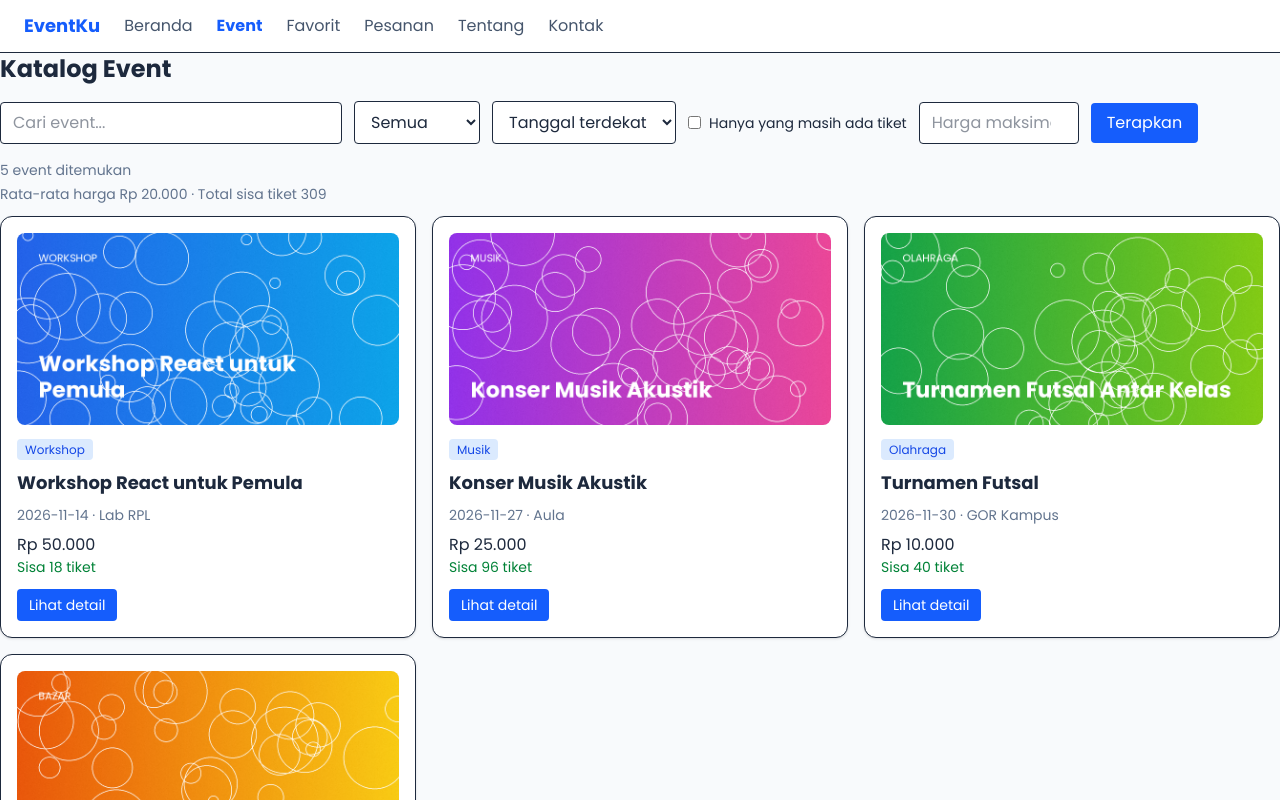
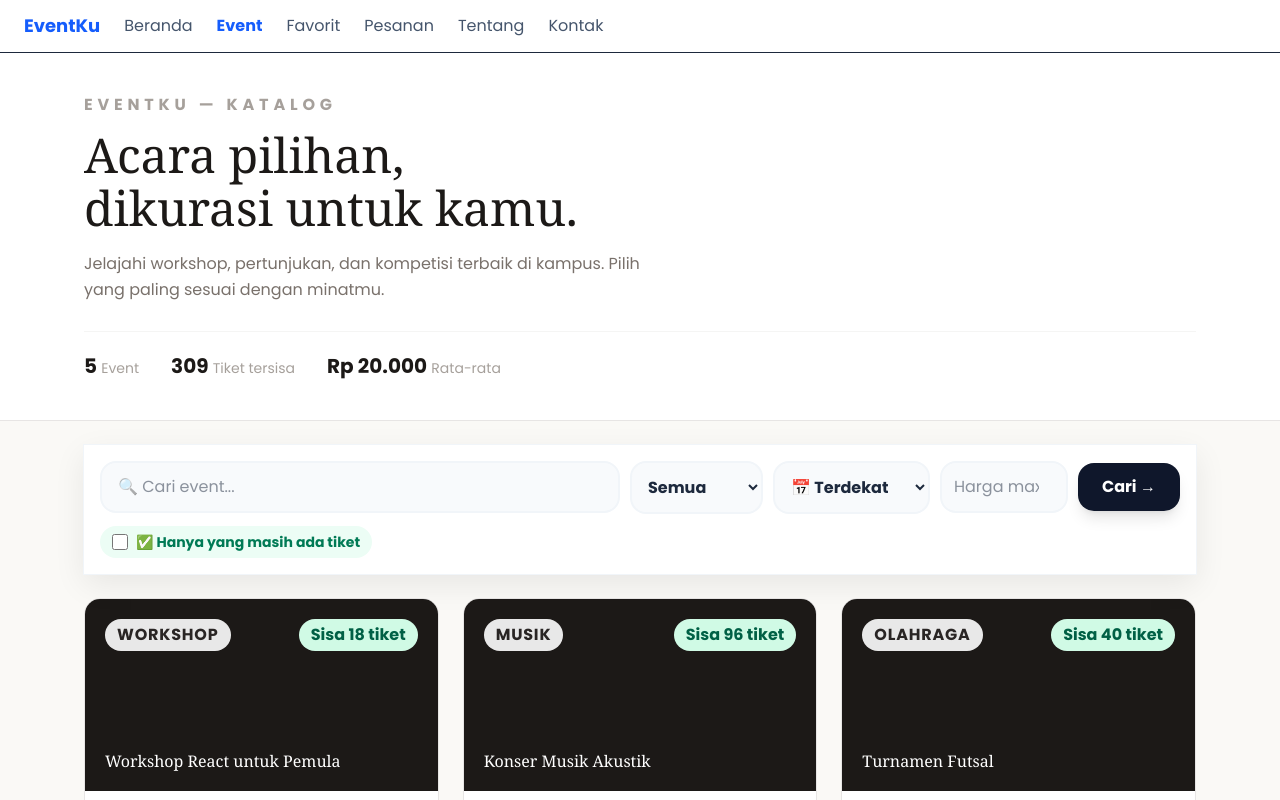
Before and after one commit to cheniarpl1-rgb/latihan-nextjs, a Next.js app: page /event in a window 1280 px wide. Shown: the top 800 px of the page. Built offline with nearby package versions, Linux system fonts and the light colour scheme.

Commit message:
rusakkan

```diff
--- a/app/event/page.tsx
+++ b/app/event/page.tsx
@@ -1,4 +1,5 @@
 import type { Metadata } from "next";
+import Link from "next/link";
 import { ambilEvents } from "@/data/ambil";
 import { rupiah } from "@/data/events";
 import { PER_HALAMAN, bacaSaringan, saringEvents } from "@/data/saring";
@@ -11,11 +12,9 @@ export default async function Katalog({ searchParams }: PageProps<"/event">) {
   const s = bacaSaringan(await searchParams);
   const events = await ambilEvents();
   const tersusun = saringEvents(events, s);
-
   const jumlahHalaman = Math.max(1, Math.ceil(tersusun.length / PER_HALAMAN));
   const hal = Math.min(s.hal, jumlahHalaman);
   const terlihat = tersusun.slice((hal - 1) * PER_HALAMAN, hal * PER_HALAMAN);
-
   const daftarKategori = ["Semua", ...new Set(events.map((e) => e.kategori))];
   const totalSisa = tersusun.reduce((t, e) => t + (e.kuota - e.terisi), 0);
   const rataHarga =
@@ -24,29 +23,81 @@ export default async function Katalog({ searchParams }: PageProps<"/event">) {
       : Math.round(tersusun.reduce((t, e) => t + e.harga, 0) / tersusun.length);
 
   return (
+    <div className="min-h-screen bg-[#FAF9F6]">
+      {/* HERO ELEGAN */}
+      <div className="border-b border-stone-200 bg-white">
+        <div className="mx-auto max-w-6xl px-5 py-10">
+          <p className="text- font-bold uppercase tracking-[0.3em] text-stone-400">
+            EventKu — Katalog
+          </p>
+          <h1 className="mt-3 max-w-2xl font-serif text-4xl leading-[1.1] font-medium text-stone-900 sm:text-5xl">
+            Acara pilihan,
+            <br />
+            dikurasi untuk kamu.
+          </h1>
+          <p className="mt-4 max-w-xl text- leading-relaxed text-stone-500">
+            Jelajahi workshop, pertunjukan, dan kompetisi terbaik di kampus.
+            Pilih yang paling sesuai dengan minatmu.
+          </p>
+          <div className="mt-7 flex gap-8 border-t border-stone-100 pt-5">
             <div>
-      <h1 className="mb-4 text-2xl font-bold">Katalog Event</h1>
-      {/* key: bila URL berubah, formulir dibuat ulang agar isiannya ikut URL */}
+              <p className="text-xl font-bold text-stone-900">
+                {tersusun.length}{" "}
+                <span className="text-sm font-normal text-stone-400">
+                  Event
+                </span>
+              </p>
+            </div>
+            <div>
+              <p className="text-xl font-bold text-stone-900">
+                {totalSisa}{" "}
+                <span className="text-sm font-normal text-stone-400">
+                  Tiket tersisa
+                </span>
+              </p>
+            </div>
+            <div>
+              <p className="text-xl font-bold text-stone-900">
+                {rupiah(rataHarga)}{" "}
+                <span className="text-sm font-normal text-stone-400">
+                  Rata-rata
+                </span>
+              </p>
+            </div>
+          </div>
+        </div>
+      </div>
+
+      <div className="mx-auto max-w-6xl px-5 py-8">
         <KontrolKatalog
           key={JSON.stringify(s)}
           s={s}
           daftarKategori={daftarKategori}
         />
-      <p className="mb-1 text-sm text-slate-500">
-        {tersusun.length} event ditemukan
+
+        {tersusun.length === 0 ? (
+          <div className="rounded-2xl border border-stone-200 bg-white p-12 text-center">
+            <p className="font-serif text-2xl text-stone-800">
+              Tidak ada event yang cocok.
             </p>
-      <p className="mb-3 text-sm text-slate-500">
-        Rata-rata harga {rupiah(rataHarga)} · Total sisa tiket {totalSisa}
+            <p className="mt-1 text-sm text-stone-500">
+              Coba ubah kata kunci atau atur ulang filter.
             </p>
-      {tersusun.length === 0 ? (
-        <p className="text-slate-500">Tidak ada event yang cocok.</p>
+            <Link
+              href="/event"
+              className="mt-5 inline-block rounded-full bg-stone-900 px-5 py-2 text-sm font-medium text-white"
+            >
+              Atur ulang filter
+            </Link>
+          </div>
         ) : (
-        <div className="grid gap-4 sm:grid-cols-2 lg:grid-cols-3">
+          <div className="grid gap-6 sm:grid-cols-2 lg:grid-cols-3">
             {terlihat.map((e) => (
               <KartuEvent key={e.id} event={e} />
             ))}
           </div>
         )}
       </div>
+    </div>
   );
 }
--- a/components/KartuEvent.tsx
+++ b/components/KartuEvent.tsx
@@ -1,46 +1,65 @@
-import Image from "next/image";
 import Link from "next/link";
 import { rupiah, type Event } from "@/data/events";
 
-export default function KartuEvent({ event }: { event: Event }) {
-  const sisa = event.kuota - event.terisi;
-  const laris = sisa > 0 && event.terisi / event.kuota >= 0.5;
+export default function KartuEvent({ event: e }: { event: Event }) {
+  const sisa = e.kuota - e.terisi;
+  const habis = sisa <= 0;
+  const persen = Math.round((e.terisi / e.kuota) * 100);
+
   return (
-    <div className="rounded-xl border bg-white p-4 shadow-sm">
-      <Image
-        src={event.gambar ?? "/img/default.png"}
-        alt={event.judul}
-        width={400}
-        height={210}
-        className="mb-3 rounded-lg object-cover w-full h-48"
+    <article className="group flex flex-col overflow-hidden rounded-2xl border border-stone-200 bg-white transition hover:shadow-[0_16px_40px_rgba(0,0,0,0.08)]">
+      {/* Gambar atas - kalem, bukan pelangi */}
+      <div className="relative flex h-48 flex-col justify-between bg-stone-900 p-5">
+        <div className="flex items-start justify-between">
+          <span className="rounded-full bg-white/90 px-3 py-1 text- font-bold uppercase tracking-wider text-stone-800">
+            {e.kategori}
+          </span>
+          <span
+            className={`rounded-full px-3 py-1 text- font-semibold ${habis ? "bg-red-100 text-red-700" : "bg-emerald-100 text-emerald-800"}`}
+          >
+            {habis ? "Tiket habis" : `Sisa ${sisa} tiket`}
+          </span>
+        </div>
+        <h3 className="font-serif text- leading-tight font-medium text-white">
+          {e.judul}
+        </h3>
+      </div>
+
+      <div className="flex flex-1 flex-col p-5">
+        <p className="text- text-stone-500">
+          {e.tanggal} · {e.lokasi}
+        </p>
+
+        <div className="mt-5 flex items-end justify-between border-t border-stone-100 pt-4">
+          <div>
+            <p className="text- uppercase tracking-wider text-stone-400">
+              Harga
+            </p>
+            <p className="text-xl font-bold text-stone-900">
+              {e.harga === 0 ? "Gratis" : rupiah(e.harga)}
+            </p>
+          </div>
+          <p className="text-right text-xs leading-tight text-stone-500">
+            {e.terisi}/{e.kuota} terisi
+            <br />
+            <span className="font-bold text-stone-800">{persen}%</span>
+          </p>
+        </div>
+
+        <div className="mt-3 h-1 overflow-hidden rounded-full bg-stone-100">
+          <div
+            className="h-full rounded-full bg-stone-900"
+            style={{ width: `${persen}%` }}
           />
+        </div>
 
-      <span className="rounded bg-blue-100 px-2 py-0.5 text-xs text-blue-700">
-        {event.kategori}
-      </span>
-      {laris && (
-        <span className="ml-2 rounded bg-amber-100 px-2 py-0.5 text-xs font-medium text-amber-700">
-          Laris
-        </span>
-      )}
-      <h3 className="mt-2 text-lg font-semibold">{event.judul}</h3>
-      <p className="mt-2 text-sm text-slate-500">
-        {event.tanggal} · {event.lokasi}
-      </p>
-      <p className="mt-2 font-medium">{rupiah(event.harga)}</p>
-      <p
-        className={
-          sisa === 0 ? "text-sm text-red-600" : "text-sm text-green-700"
-        }
-      >
-        {sisa === 0 ? "Tiket habis" : `Sisa ${sisa} tiket`}
-      </p>
         <Link
-        href={`/event/${event.id}`}
-        className="mt-3 inline-block rounded bg-blue-600 px-3 py-1.5 text-sm text-white hover:bg-blue-700"
+          href={`/event/${e.id}`}
+          className="mt-5 rounded-full border border-stone-900 py-2.5 text-center text-sm font-medium text-stone-900 transition group-hover:bg-stone-900 group-hover:text-white"
         >
           Lihat detail
         </Link>
       </div>
+    </article>
   );
 }
--- a/components/KontrolKatalog.tsx
+++ b/components/KontrolKatalog.tsx
@@ -9,17 +9,21 @@ export default function KontrolKatalog({
   daftarKategori: string[];
 }) {
   return (
-    <Form action="/event" className="mb-4 flex flex-wrap items-center gap-3">
+    <Form
+      action="/event"
+      className="relative z-10 -mt-2 mb-6 rounded- bg-white p-4 shadow-[0_10px_30px_rgba(0,0,0,0.08)] ring-1 ring-slate-100"
+    >
+      <div className="flex flex-wrap items-center gap-2.5">
         <input
           name="cari"
           defaultValue={s.cari}
-        placeholder="Cari event..."
-        className="rounded border bg-white px-3 py-2"
+          placeholder="🔍 Cari event..."
+          className="min-w- flex-1 rounded-2xl border-2 border-slate-100 bg-slate-50 px-4 py-3 font-medium outline-none focus:border-blue-500 focus:bg-white"
         />
         <select
           name="kategori"
           defaultValue={s.kategori}
-        className="rounded border bg-white px-3 py-2"
+          className="rounded-2xl border-2 border-slate-100 bg-slate-50 px-3 py-3 font-bold"
         >
           {daftarKategori.map((k) => (
             <option key={k}>{k}</option>
@@ -28,28 +32,35 @@ export default function KontrolKatalog({
         <select
           name="urut"
           defaultValue={s.urut}
-        className="rounded border bg-white px-3 py-2"
+          className="rounded-2xl border-2 border-slate-100 bg-slate-50 px-3 py-3 font-bold"
         >
-        <option value="tanggal">Tanggal terdekat</option>
-        <option value="murah">Harga termurah</option>
-        <option value="mahal">Harga termahal</option>
-        <option value="nama">Nama A-Z</option>
+          <option value="tanggal">📅 Terdekat</option>
+          <option value="murah">💸 Termurah</option>
+          <option value="mahal">💰 Termahal</option>
+          <option value="nama">🔤 Nama A-Z</option>
         </select>
-      <label className="flex items-center gap-2 text-sm">
-        <input type="checkbox" name="sisa" value="1" defaultChecked={s.sisa} />
-        Hanya yang masih ada tiket
-      </label>
         <input
           type="number"
           name="max"
           min={0}
           defaultValue={s.max ?? ""}
-        placeholder="Harga maksimal"
-        className="w-40 rounded border bg-white px-3 py-2"
+          placeholder="Harga max"
+          className="w-32 rounded-2xl border-2 border-slate-100 bg-slate-50 px-3 py-3"
         />
-      <button className="rounded bg-blue-600 px-4 py-2 text-white">
-        Terapkan
+        <button className="rounded-2xl bg-slate-900 px-6 py-3 font-black text-white shadow-lg hover:bg-blue-600">
+          Cari →
         </button>
+      </div>
+      <label className="mt-3 inline-flex cursor-pointer items-center gap-2 rounded-full bg-emerald-50 px-3 py-1.5 text-sm font-bold text-emerald-700">
+        <input
+          type="checkbox"
+          name="sisa"
+          value="1"
+          defaultChecked={s.sisa}
+          className="h-4 w-4 accent-emerald-600"
+        />
+        ✅ Hanya yang masih ada tiket
+      </label>
     </Form>
   );
 }
```
Lines whose indentation alone changed are shown as unchanged.
